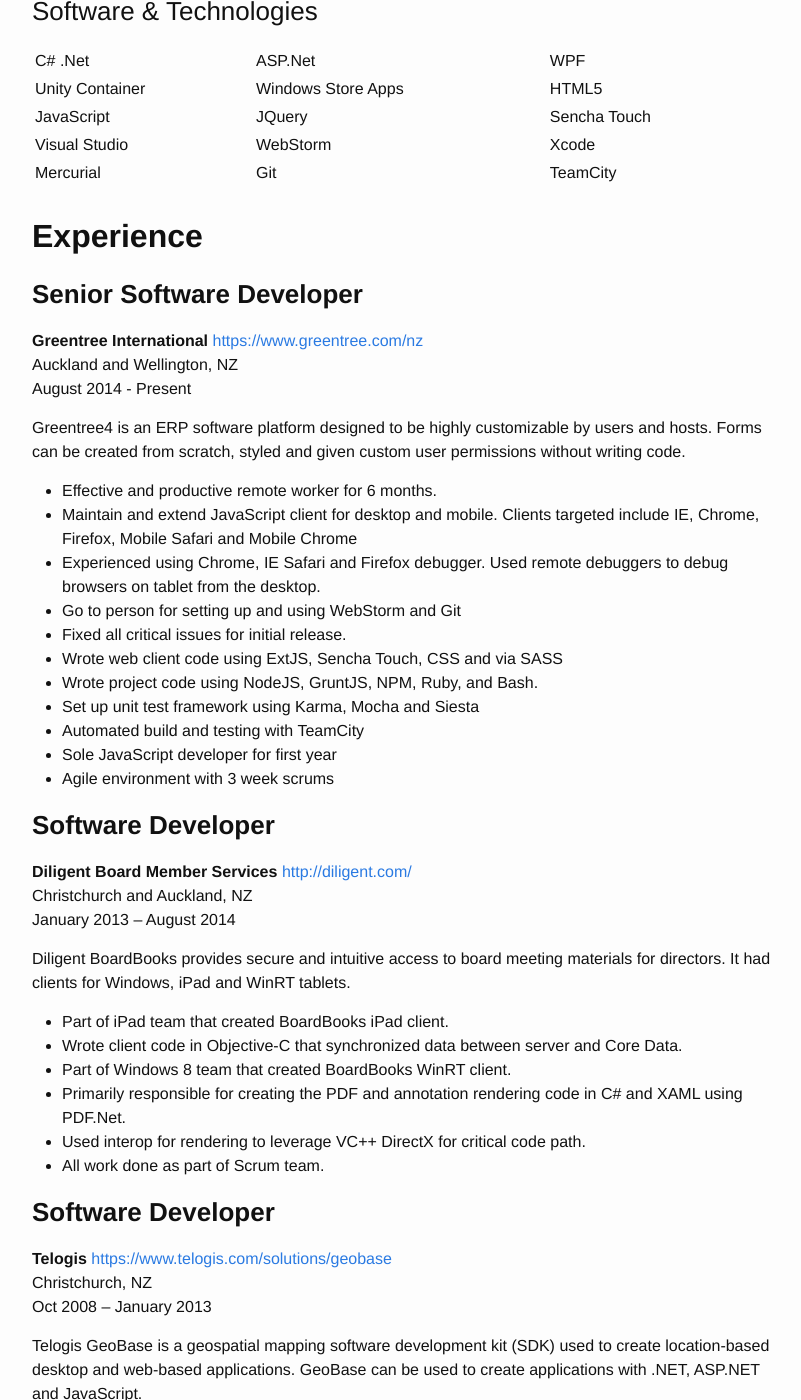
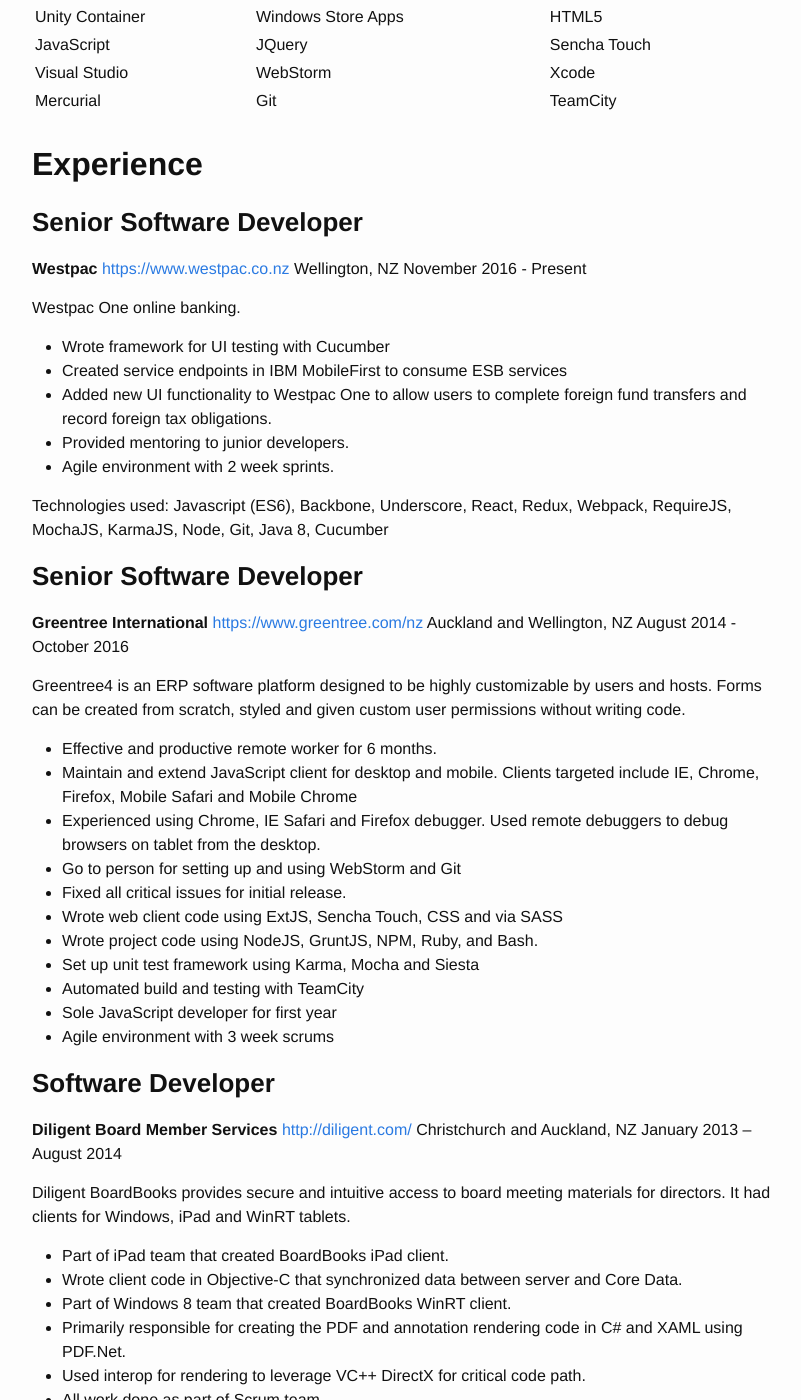
Before and after one commit to GlennSandoval/glennsandoval.github.io, a Jekyll site: the page built from resume.md, in a window 1280 px wide and 1400 px high, scrolled down 496 px. Shown: the whole window, without its empty margins (238-1039 px from the left). Built offline with Jekyll 4.4.1, drawn with Linux system fonts in a browser that asks for light colours; some of the changed text lies outside the part shown.

Commit message:
Update resume with Westpac experience

```diff
--- a/resume.md
+++ b/resume.md
@@ -29,9 +29,25 @@ Languages I have an interest in, but given a task I would rely heavily on docume
 ## **Experience**
 
 ### **Senior Software Developer**
+**Westpac** <https://www.westpac.co.nz>
+Wellington, NZ
+November 2016 - Present
+
+Westpac One online banking.
+
+* Wrote framework for UI testing with Cucumber
+* Created service endpoints in IBM MobileFirst to consume ESB services
+* Added new UI functionality to Westpac One to allow users to complete foreign fund transfers and record foreign tax obligations.
+* Provided mentoring to junior developers.
+* Agile environment with 2 week sprints.
+
+Technologies used: Javascript (ES6), Backbone, Underscore, React, Redux, Webpack, RequireJS, MochaJS, KarmaJS, Node, Git, Java 8, Cucumber
+
+
+### **Senior Software Developer**
 **Greentree International** <https://www.greentree.com/nz>
 Auckland and Wellington, NZ
-August 2014 - Present
+August 2014 - October 2016
 
 Greentree4 is an ERP software platform designed to be highly customizable by users and hosts. Forms
 can be created from scratch, styled and given custom user permissions without writing code.
```
Also changed, not shown: other parts of resume.md (+1 -1 lines).
